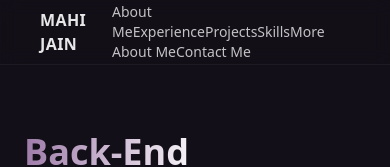
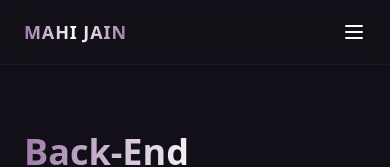
Before and after one commit to Mahi6384/mahiisadev, a React (Vite) app: page / in a window 390 px wide. Shown: the top 167 px of the page. Built offline with nearby package versions, Linux system fonts and the light colour scheme.

Commit message:
[Fix]Navbar Responsiveness

```diff
--- a/src/pages/Navbar.jsx
+++ b/src/pages/Navbar.jsx
@@ -1,13 +1,18 @@
-import React from "react";
+import React, { useState } from "react";
 import Container from "../components/Container.jsx";
+import GradientText from "../components/GradientText.jsx";
+
 function Navbar() {
+  const [isMenuOpen, setIsMenuOpen] = useState(false);
+
   return (
     <header className="sticky top-0 z-20 border-b border-white/5 bg-[#130f18]/80 backdrop-blur">
       <Container className="flex h-16 items-center justify-between">
-        <div className=" px-4 py-2 text-md font-semibold tracking-wide text-white/90">
-          MAHI JAIN
+        <div className="text-lg font-semibold tracking-wider">
+          <GradientText>MAHI JAIN</GradientText>
         </div>
-        <nav className="items-center gap-8 text-sm text-white/75 md:flex">
+        {/* Desktop Navigation */}
+        <nav className="hidden md:flex items-center gap-8 text-sm text-white/75">
           {[
             ["About Me", "#about"],
             ["Experience", "#skills"],
@@ -21,6 +26,59 @@ function Navbar() {
             </a>
           ))}
         </nav>
+        {/* Mobile Menu Button */}
+        <button
+          className="md:hidden text-white focus:outline-none"
+          onClick={() => setIsMenuOpen(!isMenuOpen)}
+        >
+          <svg
+            className="w-6 h-6"
+            fill="none"
+            stroke="currentColor"
+            strokeWidth="2"
+            viewBox="0 0 24 24"
+            xmlns="http://www.w3.org/2000/svg"
+          >
+            {isMenuOpen ? (
+              <path
+                strokeLinecap="round"
+                strokeLinejoin="round"
+                d="M6 18L18 6M6 6l12 12"
+              />
+            ) : (
+              <path
+                strokeLinecap="round"
+                strokeLinejoin="round"
+                d="M4 6h16M4 12h16M4 18h16"
+              />
+            )}
+          </svg>
+        </button>
+        {/* Mobile Navigation */}
+        {isMenuOpen && (
+          <nav className="absolute top-16 left-0 w-full bg-[#130f18] border-t border-white/5 md:hidden">
+            <ul className="flex flex-col items-center gap-4 py-4 text-sm text-white/75">
+              {[
+                ["About Me", "#about"],
+                ["Experience", "#skills"],
+                ["Projects", "#portfolio"],
+                ["Skills", "#skills"],
+                ["More About Me", "#about"],
+                ["Contact Me", "#contact"],
+              ].map(([label, href]) => (
+                <li key={label}>
+                  <a
+                    href={href}
+                    className="hover:text-white"
+                    onClick={() => setIsMenuOpen(false)}
+                  >
+                    {label}
+                  </a>
+                </li>
+              ))}
+            </ul>
+          </nav>
+        )}
       </Container>
     </header>
   );
```
